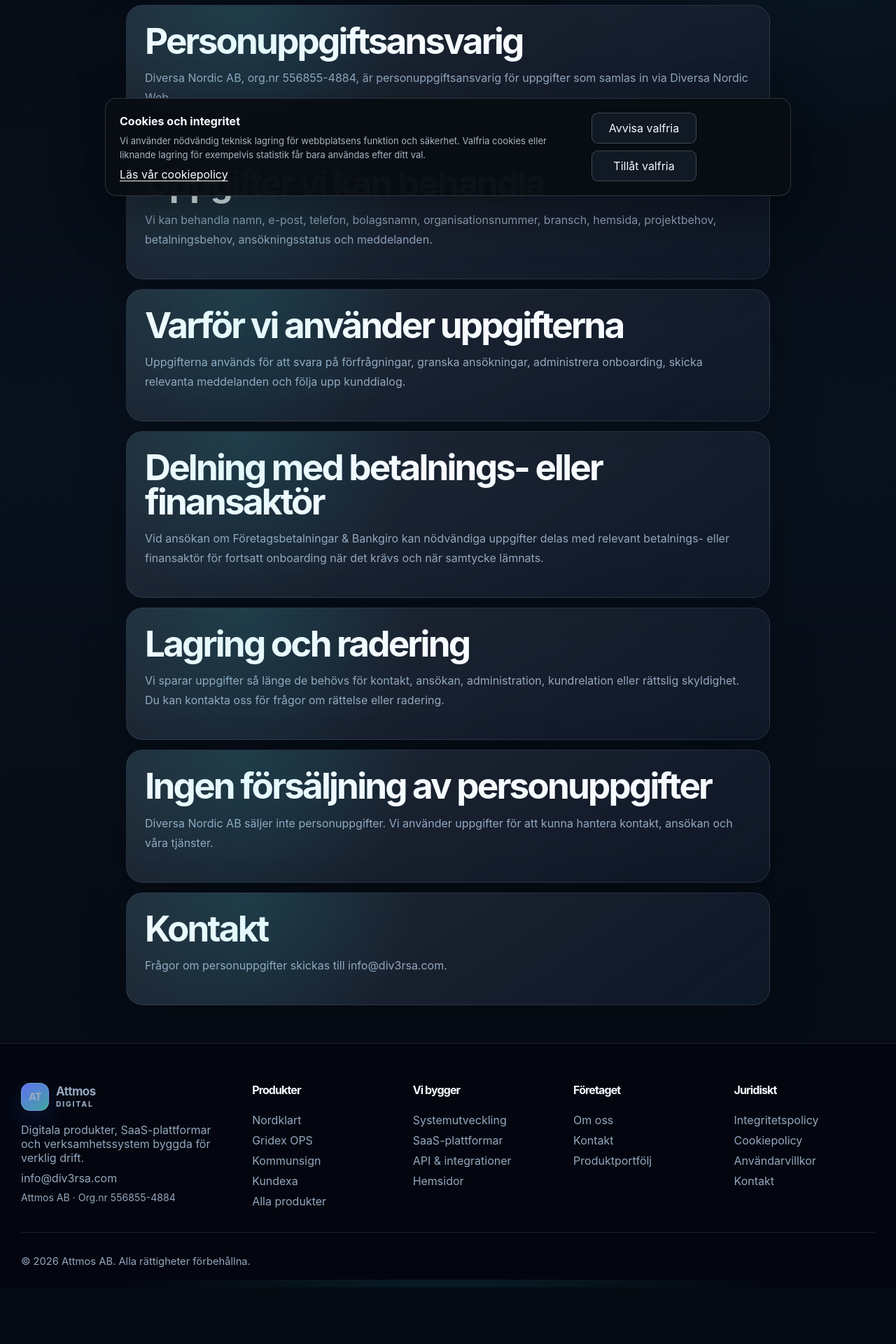
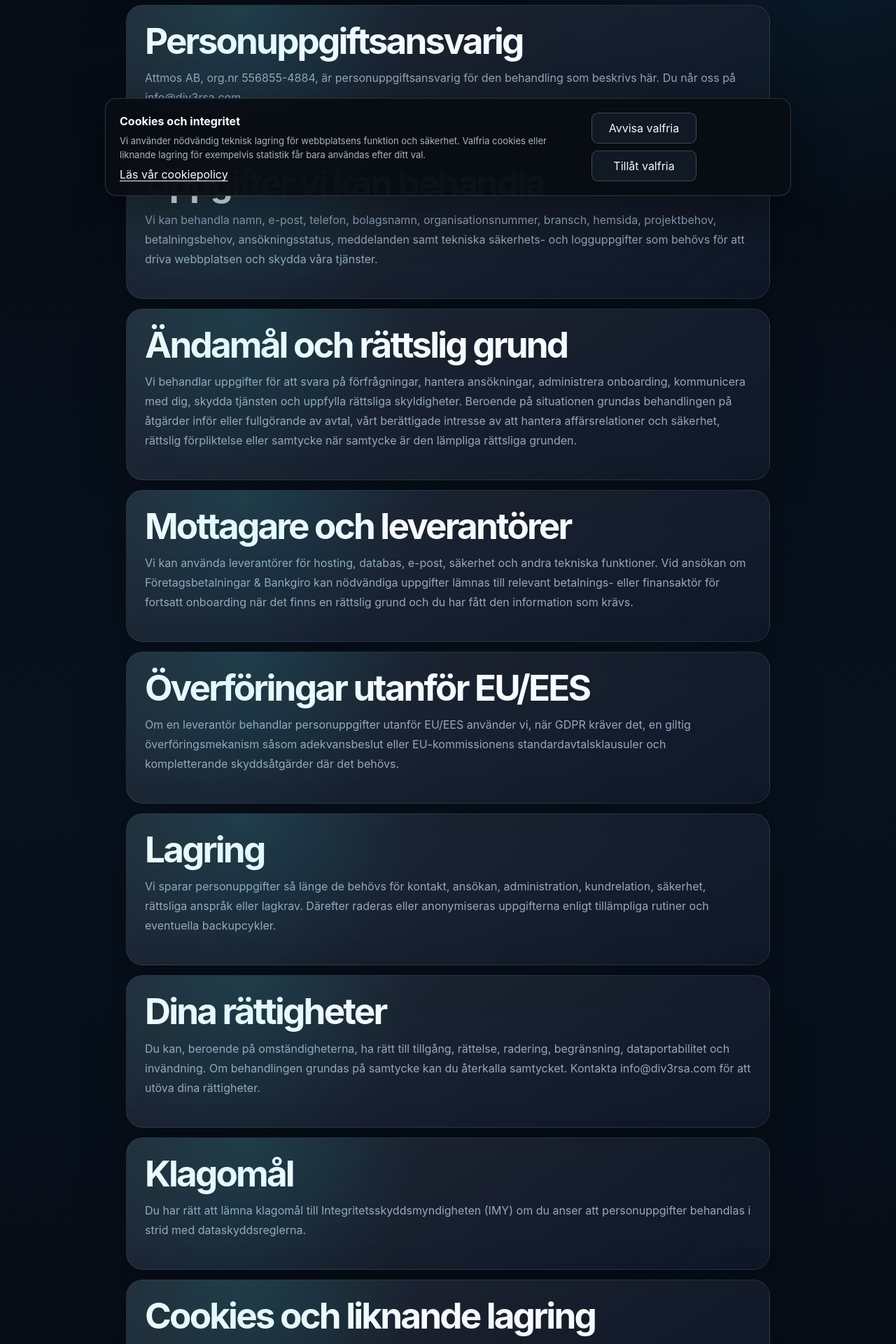
Before and after one commit to heke99/div3rsa_website, a Next.js app: page /integritetspolicy in a window 1280 px wide. Shown: the part 500-2420 px from the top of the page at 70% size. Before the commit the page ends 2339 px from the top, so only its background shows below. Built offline with nearby package versions, Linux system fonts and the light colour scheme.

Commit message:
Strengthen privacy policy and switch to Attmos AB

```diff
--- a/app/integritetspolicy/page.tsx
+++ b/app/integritetspolicy/page.tsx
@@ -1,9 +1,10 @@
 import type { Metadata } from "next";
-import { company } from "@/lib/content";
+import Link from "next/link";
+import { company } from "@/lib/company";
 
 export const metadata: Metadata = {
   title: "Integritetspolicy",
-  description: "Integritetspolicy för Diversa Nordic AB, kontaktförfrågningar och ansökningar till Företagsbetalningar & Bankgiro.",
+  description: "Integritetspolicy för Attmos AB, kontaktförfrågningar och ansökningar till Företagsbetalningar & Bankgiro.",
 };
 
 export default function PrivacyPolicySwedishPage() {
@@ -13,37 +14,53 @@ export default function PrivacyPolicySwedishPage() {
         <p className="eyebrow">Juridik</p>
         <h1>Integritetspolicy</h1>
         <p className="page-lead">
-          Här beskriver vi hur {company.name} behandlar uppgifter när du kontaktar oss, skickar projektförfrågan eller
-          ansöker om Företagsbetalningar & Bankgiro.
+          Här beskriver vi hur {company.name} behandlar personuppgifter när du besöker {company.domain}, kontaktar oss, skickar en projektförfrågan eller ansöker om Företagsbetalningar & Bankgiro.
         </p>
         <article className="glass-card">
           <h2>Personuppgiftsansvarig</h2>
-          <p>{company.name}, org.nr {company.orgNumber}, är personuppgiftsansvarig för uppgifter som samlas in via Diversa Nordic Web.</p>
+          <p>{company.name}, org.nr {company.orgNumber}, är personuppgiftsansvarig för den behandling som beskrivs här. Du når oss på <a href={`mailto:${company.email}`}>{company.email}</a>.</p>
         </article>
         <article className="glass-card">
           <h2>Uppgifter vi kan behandla</h2>
-          <p>Vi kan behandla namn, e-post, telefon, bolagsnamn, organisationsnummer, bransch, hemsida, projektbehov, betalningsbehov, ansökningsstatus och meddelanden.</p>
+          <p>Vi kan behandla namn, e-post, telefon, bolagsnamn, organisationsnummer, bransch, hemsida, projektbehov, betalningsbehov, ansökningsstatus, meddelanden samt tekniska säkerhets- och logguppgifter som behövs för att driva webbplatsen och skydda våra tjänster.</p>
         </article>
         <article className="glass-card">
-          <h2>Varför vi använder uppgifterna</h2>
-          <p>Uppgifterna används för att svara på förfrågningar, granska ansökningar, administrera onboarding, skicka relevanta meddelanden och följa upp kunddialog.</p>
+          <h2>Ändamål och rättslig grund</h2>
+          <p>Vi behandlar uppgifter för att svara på förfrågningar, hantera ansökningar, administrera onboarding, kommunicera med dig, skydda tjänsten och uppfylla rättsliga skyldigheter. Beroende på situationen grundas behandlingen på åtgärder inför eller fullgörande av avtal, vårt berättigade intresse av att hantera affärsrelationer och säkerhet, rättslig förpliktelse eller samtycke när samtycke är den lämpliga rättsliga grunden.</p>
         </article>
         <article className="glass-card">
-          <h2>Delning med betalnings- eller finansaktör</h2>
-          <p>Vid ansökan om Företagsbetalningar & Bankgiro kan nödvändiga uppgifter delas med relevant betalnings- eller finansaktör för fortsatt onboarding när det krävs och när samtycke lämnats.</p>
+          <h2>Mottagare och leverantörer</h2>
+          <p>Vi kan använda leverantörer för hosting, databas, e-post, säkerhet och andra tekniska funktioner. Vid ansökan om Företagsbetalningar & Bankgiro kan nödvändiga uppgifter lämnas till relevant betalnings- eller finansaktör för fortsatt onboarding när det finns en rättslig grund och du har fått den information som krävs.</p>
         </article>
         <article className="glass-card">
-          <h2>Lagring och radering</h2>
-          <p>Vi sparar uppgifter så länge de behövs för kontakt, ansökan, administration, kundrelation eller rättslig skyldighet. Du kan kontakta oss för frågor om rättelse eller radering.</p>
+          <h2>Överföringar utanför EU/EES</h2>
+          <p>Om en leverantör behandlar personuppgifter utanför EU/EES använder vi, när GDPR kräver det, en giltig överföringsmekanism såsom adekvansbeslut eller EU-kommissionens standardavtalsklausuler och kompletterande skyddsåtgärder där det behövs.</p>
+        </article>
+        <article className="glass-card">
+          <h2>Lagring</h2>
+          <p>Vi sparar personuppgifter så länge de behövs för kontakt, ansökan, administration, kundrelation, säkerhet, rättsliga anspråk eller lagkrav. Därefter raderas eller anonymiseras uppgifterna enligt tillämpliga rutiner och eventuella backupcykler.</p>
+        </article>
+        <article className="glass-card">
+          <h2>Dina rättigheter</h2>
+          <p>Du kan, beroende på omständigheterna, ha rätt till tillgång, rättelse, radering, begränsning, dataportabilitet och invändning. Om behandlingen grundas på samtycke kan du återkalla samtycket. Kontakta <a href={`mailto:${company.email}`}>{company.email}</a> för att utöva dina rättigheter.</p>
+        </article>
+        <article className="glass-card">
+          <h2>Klagomål</h2>
+          <p>Du har rätt att lämna klagomål till Integritetsskyddsmyndigheten (IMY) om du anser att personuppgifter behandlas i strid med dataskyddsreglerna.</p>
+        </article>
+        <article className="glass-card">
+          <h2>Cookies och liknande lagring</h2>
+          <p>Information om webbplatsens cookies, lokal lagring och hur du ändrar ditt val finns i vår <Link href="/cookiepolicy">cookiepolicy</Link>.</p>
         </article>
         <article className="glass-card">
           <h2>Ingen försäljning av personuppgifter</h2>
-          <p>Diversa Nordic AB säljer inte personuppgifter. Vi använder uppgifter för att kunna hantera kontakt, ansökan och våra tjänster.</p>
+          <p>{company.name} säljer inte personuppgifter till annonsörer.</p>
         </article>
         <article className="glass-card">
-          <h2>Kontakt</h2>
-          <p>Frågor om personuppgifter skickas till <a href={"mailto:" + company.email}>{company.email}</a>.</p>
+          <h2>Kontakt och bolagsuppgifter</h2>
+          <p>{company.name} · Org.nr {company.orgNumber} · <a href={`mailto:${company.email}`}>{company.email}</a>.</p>
         </article>
+        <p className="contact-privacy-note">Senast uppdaterad: 25 augusti 2026.</p>
       </div>
     </section>
   );
```
